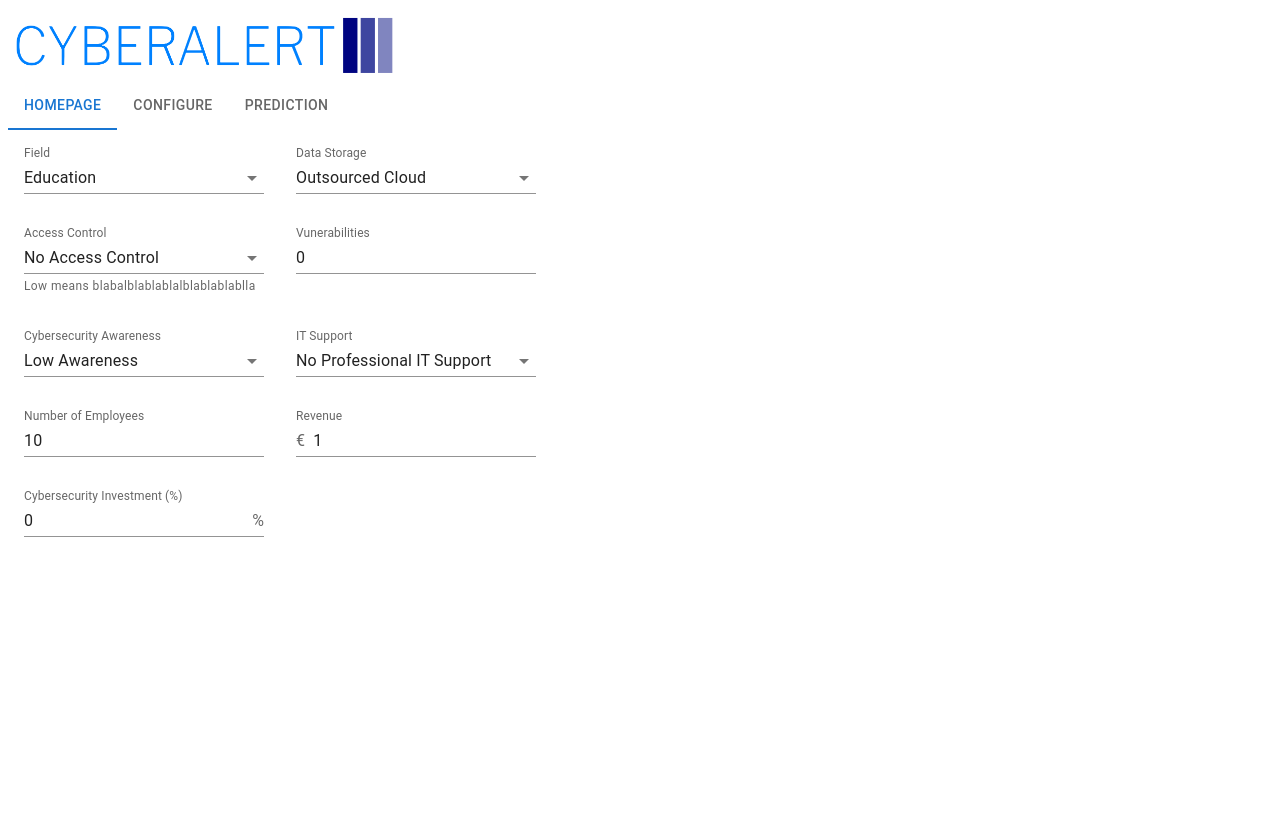
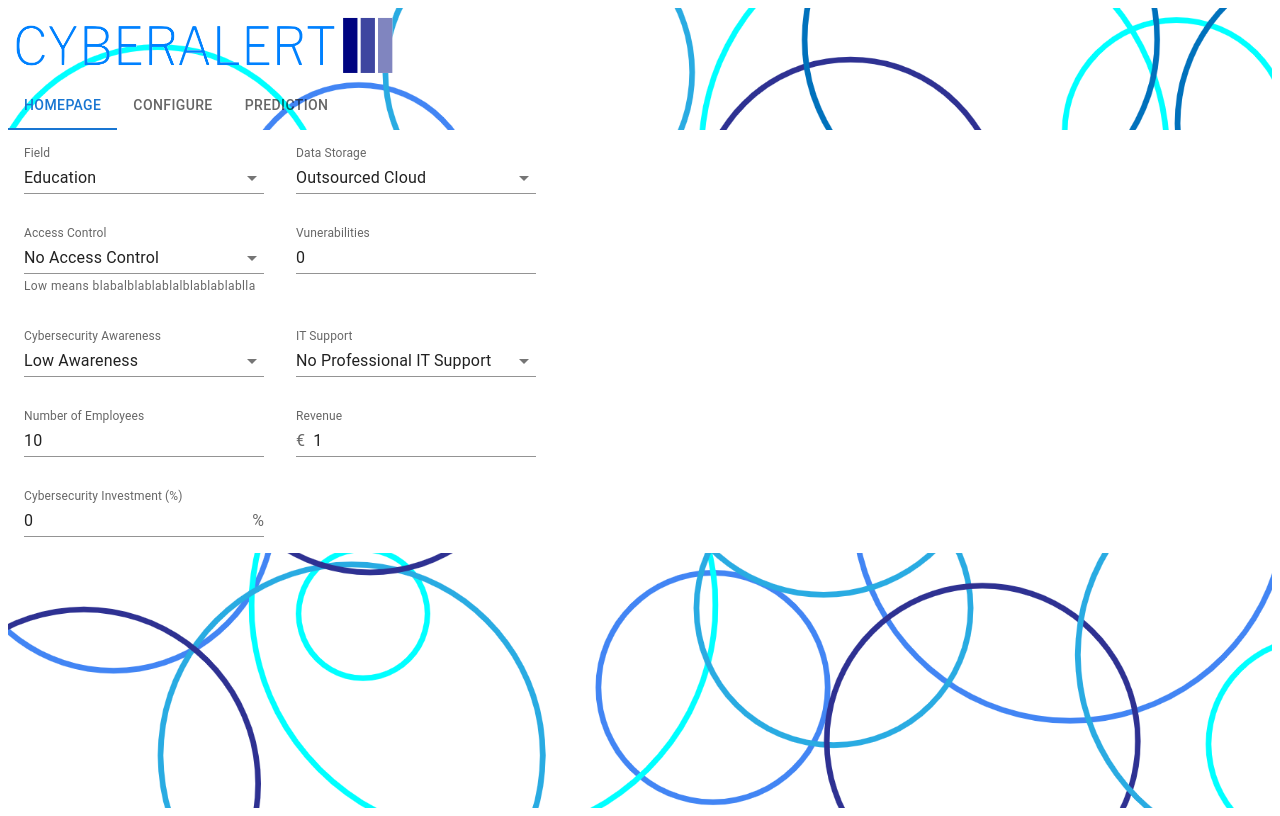
Before and after one commit to MAP-E-Pinto-C-Ma-N-Xu/riskassessment, a React (Create React App) app in the folder client/: page /basic-prediction in a window 1280 px wide. Built offline with nearby package versions, Linux system fonts and the light colour scheme.

Commit message:
background

```diff
--- a/client/src/views/BasicPrediction.tsx
+++ b/client/src/views/BasicPrediction.tsx
@@ -13,6 +13,8 @@ import { VolunteerActivism } from "@mui/icons-material";
 import axios from "axios";
 import { Form } from "react-bootstrap/lib/Navbar";
 import { FormLabel } from "react-bootstrap";
+import background from "./public.background.png"
+import { margin } from "@mui/system";
 //import Col from "react-bootstrap/Col"
 //import Row from "react-bootstrap/Row"
 
@@ -36,13 +38,17 @@ const BasicPrediction = () => {
   */
 
   return (
-    <div>
+    <div style ={{
+      backgroundImage: 'url(/background.png)',
+      height:'100vh',
+      backgroundSize: 'cover'}}>
+
       <Header/>
-        <Box component="span" sx={{backgroundColor: 'primary.dark', height: '400',  width: '400',  border: '4px  grey'}}>
           <Box
         component="form"
         sx={{
           "& .MuiTextField-root": { m: 2, width: "30ch" },
+           backgroundColor:"white"
         }}
         noValidate
         autoComplete="off"
@@ -88,7 +94,7 @@ const BasicPrediction = () => {
         component="form"
         sx={{
           "& .MuiTextField-root": { m: 2, width: "30ch" },
-
+          backgroundColor:"white"
         }}
         noValidate
         autoComplete="off"
@@ -127,7 +133,7 @@ const BasicPrediction = () => {
         component="form"
         sx={{
           "& .MuiTextField-root": { m: 2, width: "30ch" },
-
+          backgroundColor:"white"
         }}
         noValidate
         autoComplete="off"
@@ -171,7 +177,7 @@ const BasicPrediction = () => {
         component="form"
         sx={{
           "& .MuiTextField-root": { m: 2, width: "30ch" },
-
+          backgroundColor:"white"
         }}
         noValidate
         autoComplete="off"
@@ -203,7 +209,7 @@ const BasicPrediction = () => {
         component="form"
         sx={{
           "& .MuiTextField-root": { m: 2, width: "30ch" },
-
+          backgroundColor:"white"
         }}
         noValidate
         autoComplete="off"
@@ -221,7 +227,6 @@ const BasicPrediction = () => {
         />
       </Box>
 
-    </Box>
     </div>
 
   );
```
